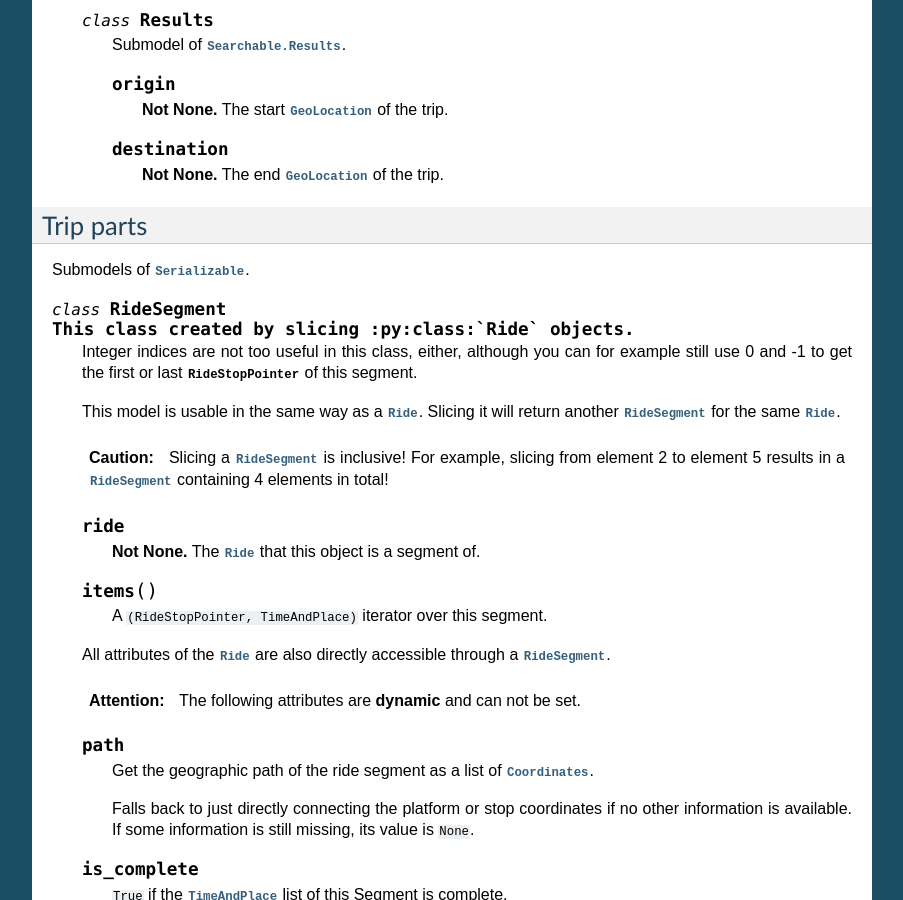
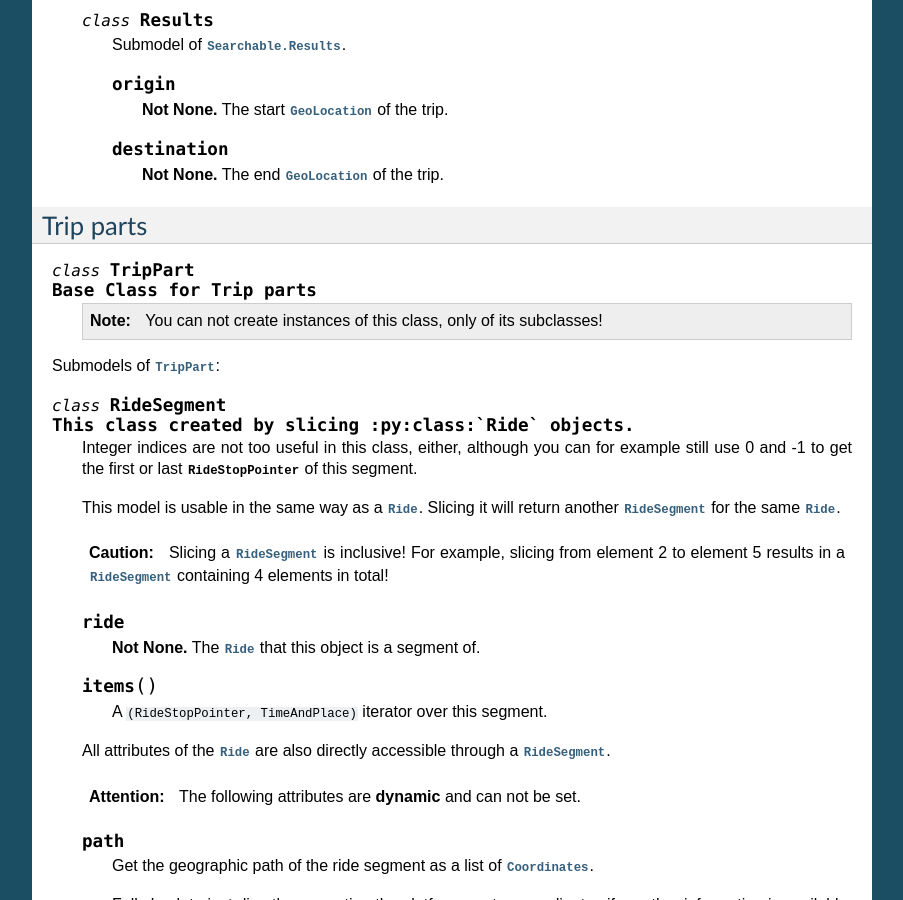
Before and after one commit to codingcatgirl/choo, a Sphinx documentation site: the page built from docs/choo/models.rst, in a window 1280 px wide and 900 px high, scrolled down 9213 px. Shown: the whole window, without its empty margins (198-1101 px from the left). Built offline with Sphinx 7.4.7, drawn with Linux system fonts in a browser that asks for light colours; some of the changed text lies outside the part shown.

Commit message:
TripPart can not be initialized directly

```diff
--- a/docs/choo/models.rst
+++ b/docs/choo/models.rst
@@ -411,7 +411,7 @@ Submodel of :py:class:`Searchable`.
 
     A connection from a :py:class:`GeoLocation` to another :py:class:`GeoLocation`.
 
-    It consists of a list of :py:class:`RideSegment` and :py:class:`Way` objects. Just iterate over it to get its elements.
+    It consists of a list of :py:class:`TripPart` objects. Just iterate over it to get its elements.
 
     .. attribute:: time
 
@@ -554,7 +554,13 @@ Submodel of :py:class:`Searchable`.
 Trip parts
 ----------
 
-Submodels of :py:class:`Serializable`.
+.. py:class:: TripPart
+    Base Class for Trip parts
+
+    .. note::
+        You can not create instances of this class, only of its subclasses!
+
+Submodels of :py:class:`TripPart`:
 
 .. py:class:: RideSegment
     This class created by slicing :py:class:`Ride` objects.
```
Also changed, not shown: 1 other file.
